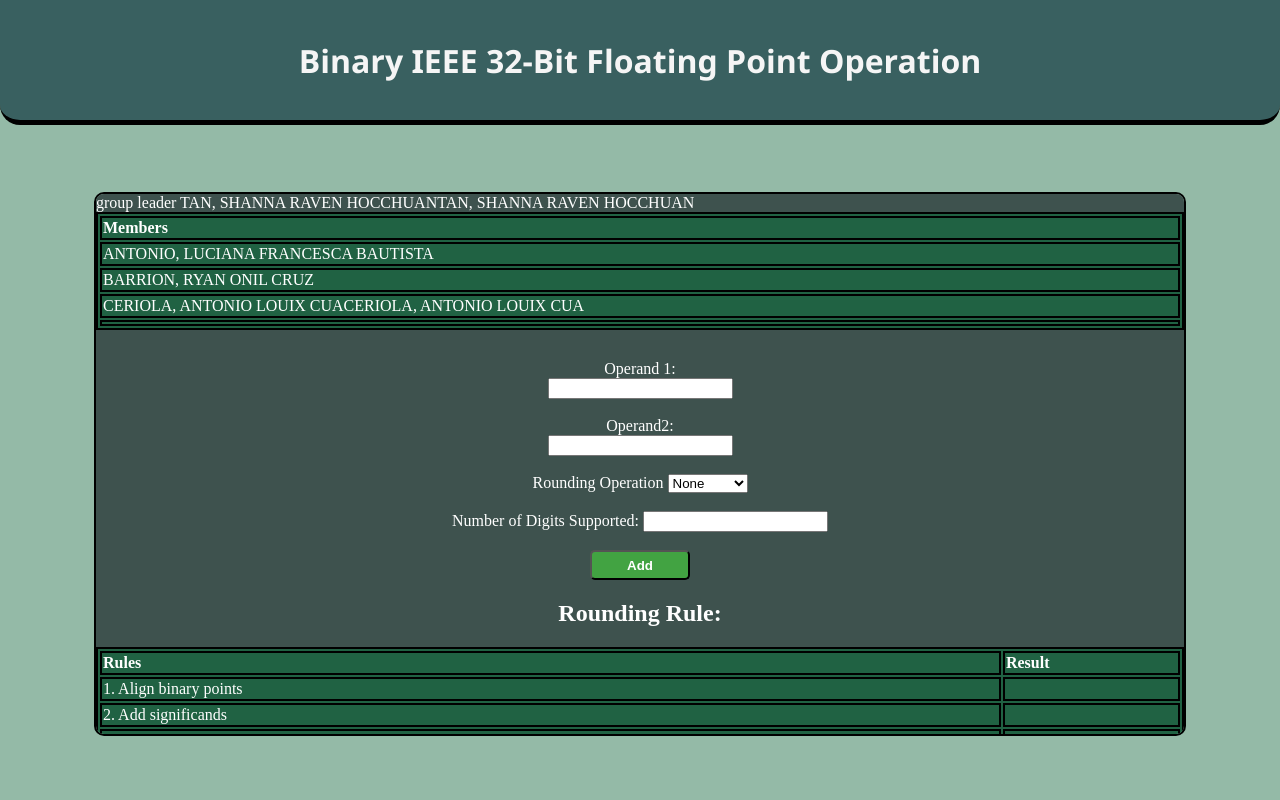
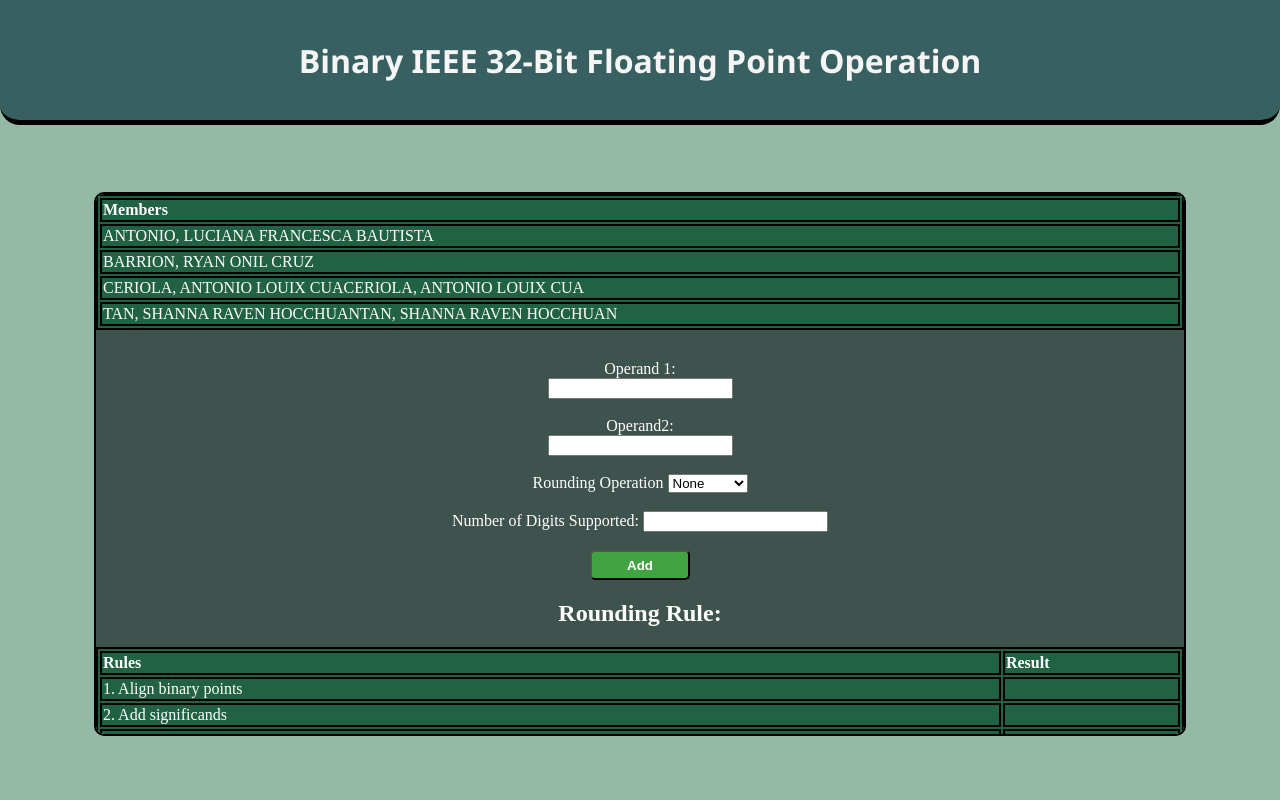
Before and after one commit to falarion08/IEEE-Floating-Point-Addition, a plain HTML site: page index.html in a window 1280 px wide. Drawn offline with Linux system fonts and the light colour scheme.

Commit message:
Update index.html

```diff
--- a/index.html
+++ b/index.html
@@ -21,7 +21,7 @@
                 <tr><td>ANTONIO, LUCIANA FRANCESCA BAUTISTA</td></tr>
                 <tr><td>BARRION, RYAN ONIL CRUZ</td></tr>
                 <tr><td>CERIOLA, ANTONIO LOUIX CUACERIOLA, ANTONIO LOUIX CUA</td></tr>
-                <tr>group leader TAN, SHANNA RAVEN HOCCHUANTAN, SHANNA RAVEN HOCCHUAN <td>
+                <tr><td> TAN, SHANNA RAVEN HOCCHUANTAN, SHANNA RAVEN HOCCHUAN </td></tr>
 
             </table>
             <div id="form_container">
```
